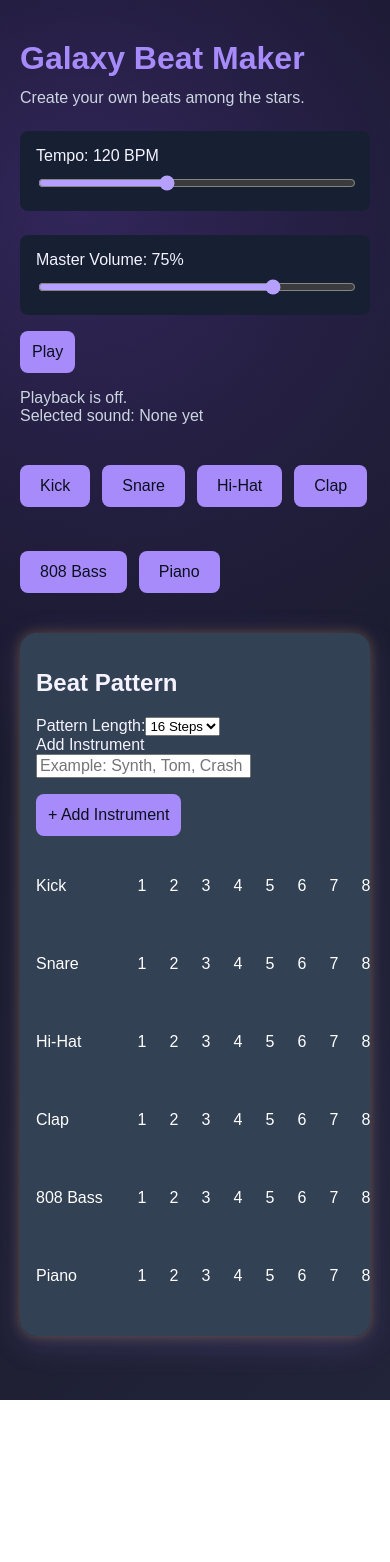
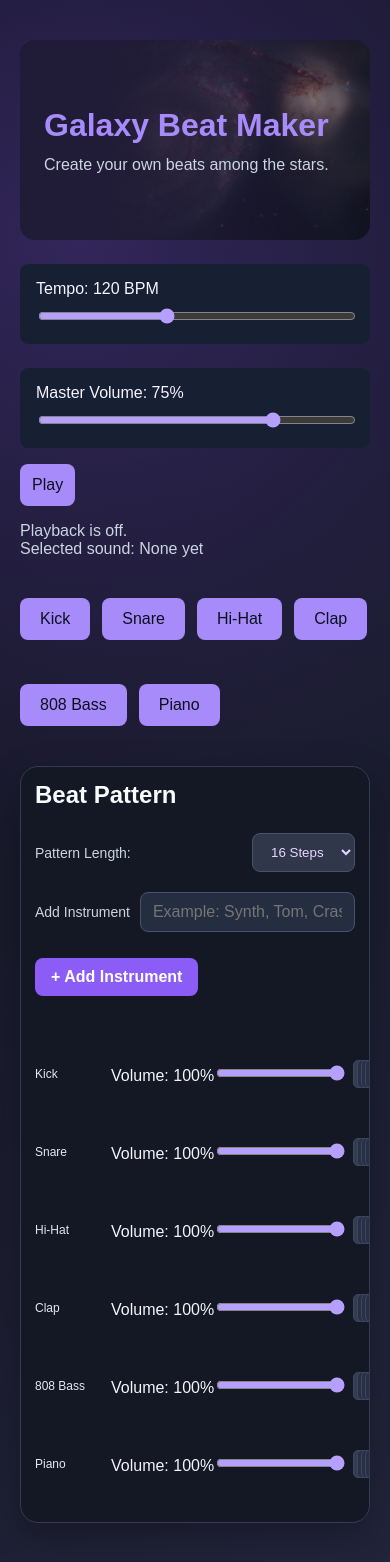
Before and after one commit to clydeezy1/galaxy-beat-maker, a React (Vite) app: page / in a window 390 px wide. Shown: the top 1562 px of the page. Before the commit the page ends 1400 px from the top, so only its background shows below. Built offline with nearby package versions, Linux system fonts and the light colour scheme.

Commit message:
Add individual instrument volume controls and improve sequencer customization

```diff
--- a/src/App.css
+++ b/src/App.css
@@ -126,7 +126,7 @@ cursor: pointer;
   border-radius: 16px;
   max-width: 900px;
   margin: 24px auto;
-  overflow-x: auto;
+  overflow-x: hidden;
   /* Solar gold outline and floating glow */
 border: 2px solid var(--color-solar-gold);
 box-shadow:
@@ -148,9 +148,9 @@ box-shadow:
 
 .sequencer-steps {
   display: grid;
-  grid-template-columns: repeat(16, minmax(28px, 1fr));
+  grid-template-columns: repeat(16, minmax(0, 1fr));
   gap: 4px;
-  min-width: 508px;
+  min-width: 0;
   /* Ensure the grid doesn't shrink too much */
 }
 /* Quick presentation polish */
@@ -193,3 +193,295 @@ input[type="range"] {
   color: #c4b5fd;
   font-weight: 700;
 }
+
+.remove-instrument-button {
+  background-color: transparent;
+  color: #c4b5fd;
+  border: 1px solid #c4b5fd;
+  border-radius: 6px;
+  padding: 4px 8px;
+  cursor: pointer;
+  font-size: 16px;
+  transition: all 0.2s ease;
+}
+
+.remove-instrument-button:hover {
+  background-color: #c4b5fd;
+  color: #1e293b;
+}
+
+.remove-instrument-button:focus-visible {
+  outline: 2px solid #c4b5fd;
+  outline-offset: 3px;
+}
+/* ======================================
+   GALAXY BEAT MAKER - SEQUENCER
+====================================== */
+
+.sequencer {
+  background: #141824;
+  border: 1px solid #343c51;
+  border-radius: 18px;
+  padding: 24px;
+  margin-top: 24px;
+  width: 100%;
+  box-sizing: border-box;
+  box-shadow: 0 12px 35px rgba(0, 0, 0, 0.25);
+}
+
+.sequencer h2 {
+  color: #f8fafc;
+  font-size: 24px;
+  font-weight: 700;
+  margin: 0 0 24px;
+}
+
+/* Pattern length */
+
+.step-count-control {
+  display: flex;
+  align-items: center;
+  justify-content: space-between;
+  gap: 16px;
+  margin-bottom: 20px;
+}
+
+.step-count-control label {
+  color: #cbd5e1;
+  font-size: 14px;
+}
+
+.step-count-control select {
+  background: #30374b;
+  color: #e9d5ff;
+  border: 1px solid #48536b;
+  border-radius: 8px;
+  padding: 10px 14px;
+  cursor: pointer;
+}
+
+/* Add instruments */
+
+.add-instrument-control {
+  display: flex;
+  align-items: center;
+  gap: 10px;
+  margin-bottom: 28px;
+  flex-wrap: wrap;
+}
+
+.add-instrument-control label {
+  color: #cbd5e1;
+  font-size: 14px;
+}
+
+.add-instrument-control input {
+  flex: 1;
+  min-width: 130px;
+  background: #252d40;
+  color: #f8fafc;
+  border: 1px solid #48536b;
+  border-radius: 8px;
+  padding: 10px 12px;
+}
+
+.add-instrument-control button {
+  background: #8b5cf6;
+  color: white;
+  border: none;
+  border-radius: 8px;
+  padding: 10px 16px;
+  cursor: pointer;
+  font-weight: 600;
+}
+
+.add-instrument-control button:hover {
+  background: #a78bfa;
+}
+
+/* Instrument rows */
+
+.sequencer-row {
+  display: flex;
+  align-items: center;
+  gap: 12px;
+  margin-bottom: 10px;
+  min-width: 0;
+}
+
+.instrument-name {
+  color: #e2e8f0;
+  font-size: 13px;
+  font-weight: 500;
+  flex: 0 0 85px;
+  min-width: 0;
+}
+
+.instrument-name.in-use {
+  color: #c4b5fd;
+  font-weight: 700;
+}
+
+/* Sequencer grid */
+
+.sequencer-steps {
+  display: grid;
+  grid-template-columns: repeat(16, minmax(0, 1fr));
+  gap: 4px;
+  flex: 1;
+  min-width: 0;
+  overflow-x: visible;
+  padding: 4px 0;
+}
+
+/* Individual step buttons */
+
+.step-button {
+  appearance: none;
+  flex: 0 0 30px;
+  width: 30px;
+  height: 30px;
+  padding: 0;
+  border: 1px solid #3c465e;
+  border-radius: 5px;
+  background: #273044;
+  color: #94a3b8;
+  font-size: 10px;
+  cursor: pointer;
+  transition:
+    background-color 0.15s ease,
+    border-color 0.15s ease,
+    box-shadow 0.15s ease;
+}
+
+.step-button:nth-child(4n + 1) {
+  background: #343c51;
+}
+
+/* Activated step */
+
+.step-button.active {
+  background: #a78bfa;
+  border-color: #c4b5fd;
+  color: #ffffff;
+  font-weight: 700;
+}
+
+/* Current playback position */
+
+.step-button.playing {
+  border-color: #f8fafc;
+  box-shadow: 0 0 0 2px rgba(196, 181, 253, 0.65);
+}
+
+/* Active step during playback */
+
+.step-button.active.playing {
+  background: #8b5cf6;
+  box-shadow: 0 0 10px rgba(167, 139, 250, 0.75);
+}
+
+.step-button:hover {
+  border-color: #c4b5fd;
+}
+
+.step-button:focus-visible {
+  outline: 2px solid #e9d5ff;
+  outline-offset: 2px;
+}
+
+/* Remove custom instrument */
+
+.remove-instrument-button {
+  background: transparent;
+  color: #c4b5fd;
+  border: 1px solid #6d5a91;
+  border-radius: 6px;
+  padding: 4px 8px;
+  cursor: pointer;
+  flex-shrink: 0;
+}
+
+.remove-instrument-button:hover {
+  background: #a78bfa;
+  color: #141824;
+}
+
+/* Smaller screens */
+
+@media (max-width: 600px) {
+  .sequencer {
+    padding: 14px;
+  }
+
+  .sequencer-row {
+    gap: 6px;
+  }
+
+  .instrument-name {
+    flex-basis: 70px;
+    font-size: 12px;
+  }
+
+  .step-button {
+    flex-basis: 28px;
+    width: 28px;
+    height: 28px;
+  }
+}
+
+.galaxy-banner {
+  position: relative;
+  isolation: isolate;
+  overflow: hidden;
+  display: flex;
+  align-items: center;
+  min-height: 240px;
+  padding: 32px;
+  margin-bottom: 24px;
+  border-radius: 16px;
+  background: #201b36;
+}
+
+.galaxy-banner-image {
+  position: absolute;
+  inset: 0 0 0 auto;
+  width: 65%;
+  height: 100%;
+  object-fit: cover;
+  object-position: center;
+  z-index: -2;
+}
+
+.galaxy-banner::before {
+  content: "";
+  position: absolute;
+  inset: 0;
+  background: linear-gradient(
+    to right,
+    #201b36 25%,
+    rgba(32, 27,54,0.85) 45%,
+    rgba(32, 27,54,0.1) 100%
+  );
+  z-index: -1;
+}
+
+.galaxy-banner-text {
+  max-width: 65%;
+}
+
+@media (max-width: 600px) {
+  .galaxy-banner{
+    min-height: 200px;
+    padding: 24px;
+  }
+
+  .galaxy-banner-text {
+    max-width: 100%;
+  }
+
+  .galaxy-banner-image {
+    width: 100%;
+    opacity: 0.55;
+  }
+}
--- a/src/App.jsx
+++ b/src/App.jsx
@@ -2,6 +2,7 @@ import { useState, useEffect, useRef } from "react";
 import './App.css';
 import { searchSounds, getSoundById } from './services/freesound';
 import { loadSoundWithCache } from "./services/soundCache";
+
 
 
 
@@ -19,6 +20,7 @@ function App() {
   const previewAudioRef = useRef(null);
   const activeSourcesRef = useRef(new Set());
   const [previewingId, setPreviewingId] = useState(null);
+  const [instrumentVolumes, setInstrumentVolumes] = useState({});
 
   const [isPlaying, setIsPlaying] = useState(false);
   // Tracks which sequencer is playing.
@@ -341,7 +343,10 @@ function playInstrument(soundId) {
   source.buffer = audioBuffer;
 
   const gainNode = audioContext.createGain();
-  gainNode.gain.value = volume / 100;
+  const instrumentVolume = instrumentVolumes[soundId] ?? 100;
+
+  gainNode.gain.value =
+    (volume / 100) * (instrumentVolume / 100);
 
   source.connect(gainNode);
   gainNode.connect(audioContext.destination);
@@ -358,8 +363,18 @@ source.start(0);
 }
   return (
     <main>
+      <header className="galaxy-banner">
+        <div className="galaxy-banner-text">
           <h1>Galaxy Beat Maker</h1>
           <p>Create your own beats among the stars.</p>
+          <img
+            className="galaxy-banner-image"
+            src={`${import.meta.env.BASE_URL}images/whirlpool.jpg`}
+            alt="Whirlpool Galaxy photographed by Hubble"
+            />
+        </div>
+      </header>
+
         <div className="tempo-control">
           <label htmlFor="tempo">Tempo: {tempo} BPM</label>
           <input
@@ -522,7 +537,30 @@ source.start(0);
           }
         >
           {item.name}
+
           </span>
+
+  <label className="instrument-volume">
+    Volume: {instrumentVolumes[item.id] ?? 100}%
+
+    <input
+      type="range"
+      min="0"
+      max="100"
+      step="1"
+      value={instrumentVolumes[item.id] ?? 100}
+      onChange={event => {
+        const newVolume = Number(event.target.value);
+
+        setInstrumentVolumes(previous => ({
+          ...previous,
+          [item.id]: newVolume
+        }));
+      }}
+      aria-label={`${item.name} volume`}
+    />
+  </label>
+
           {item.id.startsWith("custom-") && (
   <button
     type="button"
@@ -530,7 +568,7 @@ source.start(0);
     onClick={() => removeInstrument(item.id)}
     aria-label={`Remove ${item.name}`}
   >
-    ×
+    x
   </button>
 )}
 
```
Also changed, not shown: public/images/whirlpool.jpg (added). Lines whose indentation alone changed are shown as unchanged.
